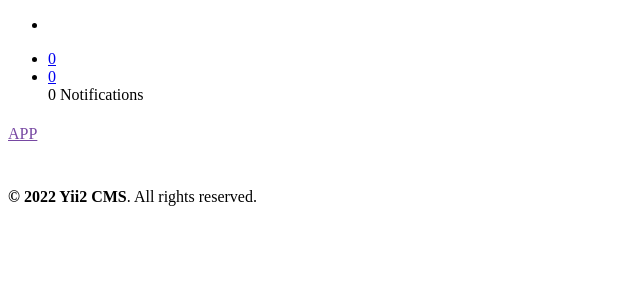
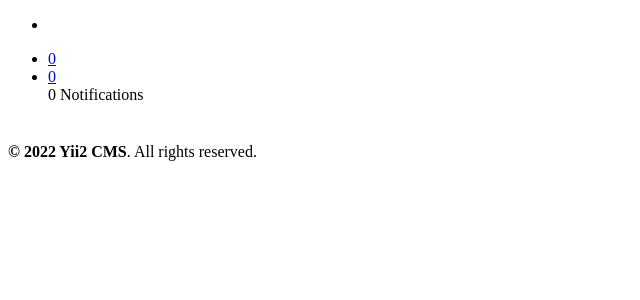
Before and after one commit to alexkorn22/yii_cms, a Yii app: template app/modules/admin/views/users/index.php in a window 1280 px wide. Shown: the top 300 px of the page, without its empty margins (0-640 px from the left). Run offline with PHP 8.4 and a stand-in for Yii, Linux system fonts and the light colour scheme; the template is opened without the code that fills it: most values are stand-ins (such as "Sample title", 1, 10 or a date in 2020); data that the repository does not hold is empty; some libraries are stand-ins or nearby versions.

Commit message:
[9] [ADMIN] Исправить надписи слева

```diff
--- a/app/modules/admin/views/partials/nav.php
+++ b/app/modules/admin/views/partials/nav.php
@@ -9,8 +9,8 @@ use app\modules\admin\widgets\Menu;
 <!-- Main Sidebar Container -->
 <aside class="main-sidebar sidebar-dark-primary elevation-4 sidebar-dark-info">
 	<!-- Brand Logo -->
-	<a href="<?= Yii::$app->homeUrl; ?>" class="brand-link">
-		<span class="brand-image" style="opacity: .8; line-height: 1.8em">APP</span>
+	<a href="<?= Yii::$app->homeUrl; ?>" target="_blank" class="brand-link">
+		<span class="brand-image" style="opacity: .8; line-height: 1.8em"></span>
 		<span class="brand-text font-weight-light"><?= Html::encode(Yii::$app->name); ?></span>
 	</a>
 
--- a/config/app-web.php
+++ b/config/app-web.php
@@ -10,6 +10,7 @@ dotenv()->required('APP_KEY')->notEmpty();
 $config = [
 	'id'         => 'main',
 	'basePath'   => dirname(__DIR__) . '/app',
+    'name' => 'Top-content',
 	'runtimePath'   => dirname(__DIR__) . '/runtime',
 	'vendorPath'   => dirname(__DIR__) . '/vendor',
 	'bootstrap'  => ['log', 'settings'],
```
